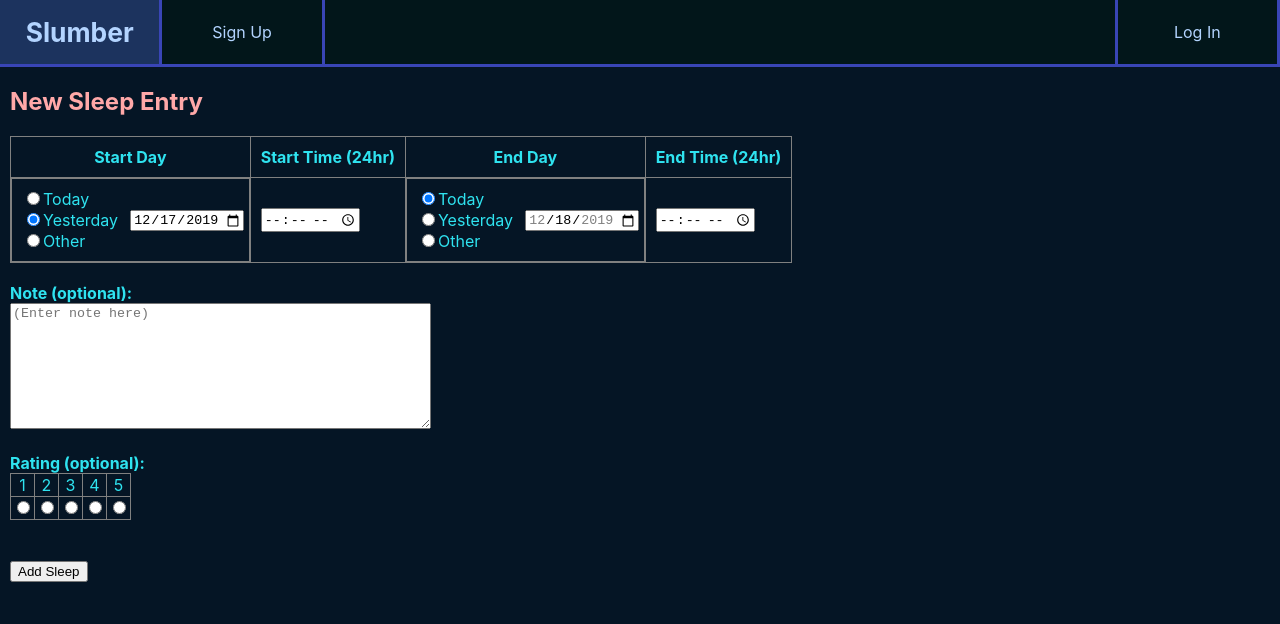
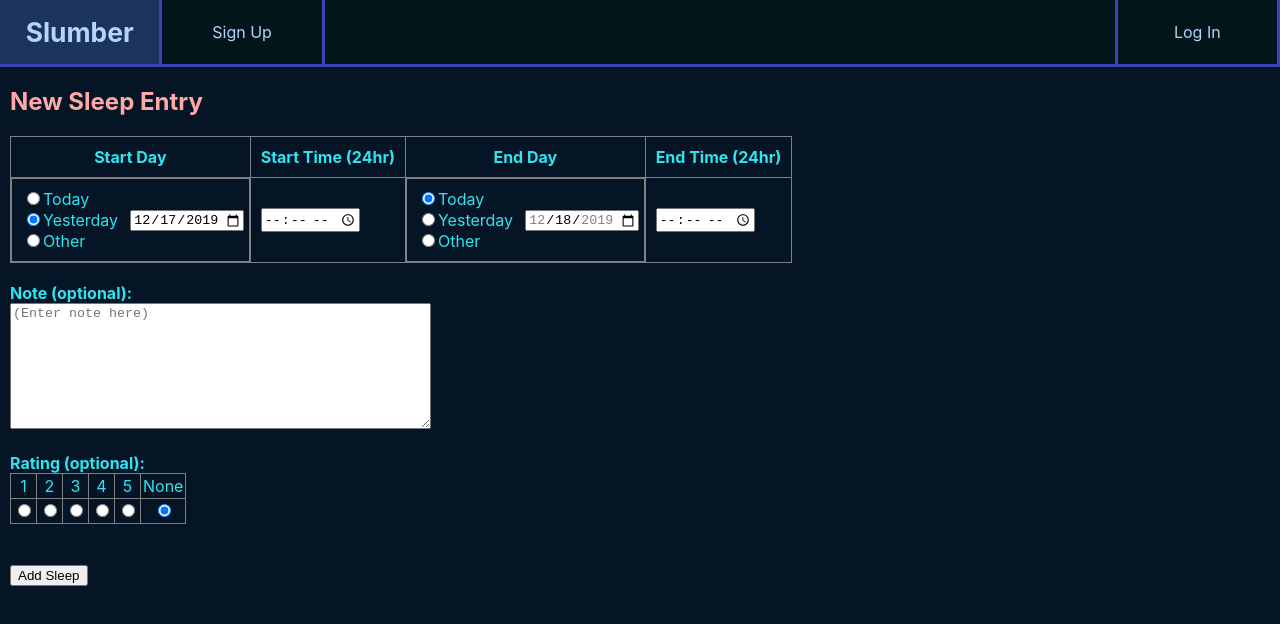
Before and after one commit to smilevideo/slumber-frontend, a React (Create React App) app: page /newsleep in a window 1280 px wide. Shown: the top 624 px of the page. Built offline with nearby package versions, Linux system fonts and the light colour scheme.

Commit message:
add keys to lists

```diff
--- a/src/components/sleeps/SleepForm.js
+++ b/src/components/sleeps/SleepForm.js
@@ -194,12 +194,13 @@ class SleepForm extends React.Component {
                         <tr>
                             {/* creates an array of 0-4, then turns it into 1-5, then returns the desired JSX for each number */}
                             {[...Array(5).keys()].map(num => num + 1).map(num => {
-                                return (<td>{num}</td>)
+                                return (<td key={num}>{num}</td>)
                             })}
+                            <td>None</td>
                         </tr>
                         <tr>
                             {[...Array(5).keys()].map(num => num + 1).map(num => {
-                                return (<td>
+                                return (<td key={num}>
                                     <input
                                         type='radio'
                                         name='rating'
@@ -210,6 +211,16 @@ class SleepForm extends React.Component {
                                     />
                                 </td>)
                             })}
+                            <td>
+                                <input
+                                    type='radio'
+                                    name='rating'
+                                    value=''
+                                    checked={!this.state.rating}
+                                    onChange={this.handleChange}
+                                    className='form-input-radio'
+                                />
+                            </td>
                         </tr>
                     </tbody>
                 </table>
--- a/src/css/SleepForm.css
+++ b/src/css/SleepForm.css
@@ -23,11 +23,6 @@ td.dayForm {
 
 table.dates-input-table th, table.dates-input-table td {
     border: 1px solid rgb(128, 128, 128);
-    /* border-collapse: collapse; */
-    /* not implemented yet because don't know how to make the date input borders equal thickness */
-}
-
-table.dates-input-table th, table.dates-input-table td {
     padding: 10px;
 }
 
@@ -40,11 +35,6 @@ input[type=date] {
 
 table.rating-input-table th, table.rating-input-table td {
     border: 1px solid rgb(128, 128, 128);
-    /* border-collapse: collapse; */
-    /* not implemented yet because don't know how to make the date input borders equal thickness */
+    text-align: center;
+    padding: 2px;
 }
-
-table.rating-input-table td {
-    text-align: center;
-    vertical-align: middle;
-}
```
